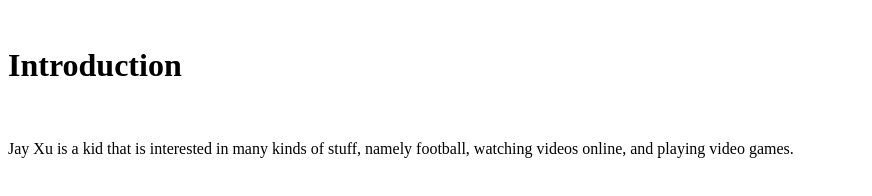
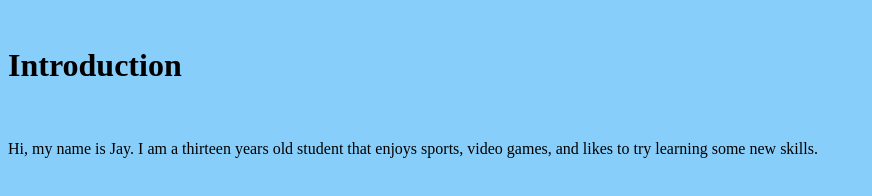
Before and after one commit to Yesbdu/WebDesign, a plain HTML site: page index.html in a window 1280 px wide. Shown: the whole page, without its empty margins (0-872 px from the left). Drawn offline with Linux system fonts and the light colour scheme.

Commit message:
Update index.html

```diff
--- a/index.html
+++ b/index.html
@@ -5,8 +5,8 @@
     <meta name="viewport" content="width=device-width, initial-scale=1.0">
     <title>Jay Xu</title>
 </head>
-<body>
+<body style="background-color:LightSkyBlue;">
     <h1>Introduction</h1>
-    <p>Jay Xu is a kid that is interested in many kinds of stuff, namely football, watching videos online, and playing video games.</p>
+    <p>Hi, my name is Jay. I am a thirteen years old student that enjoys sports, video games, and likes to try learning some new skills.</p>
 </body>
 </html>
```
